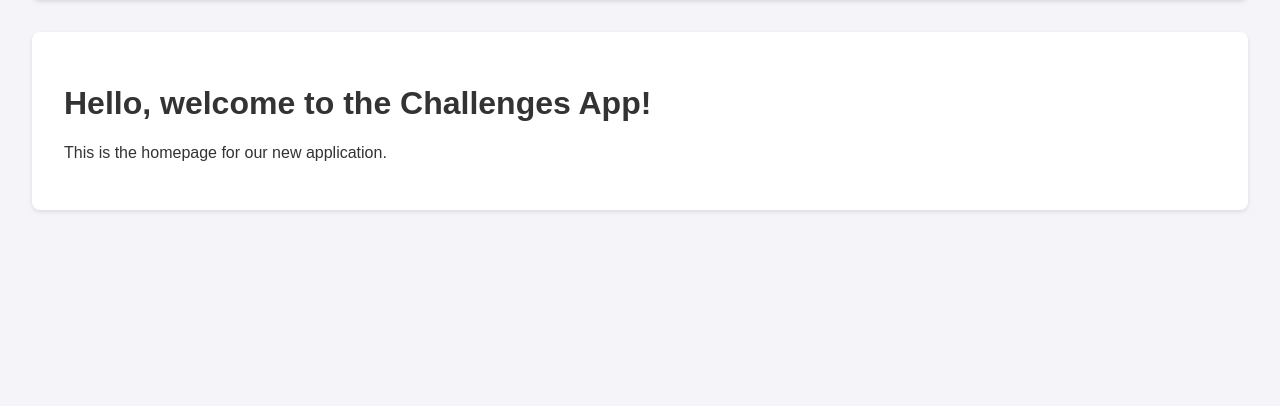
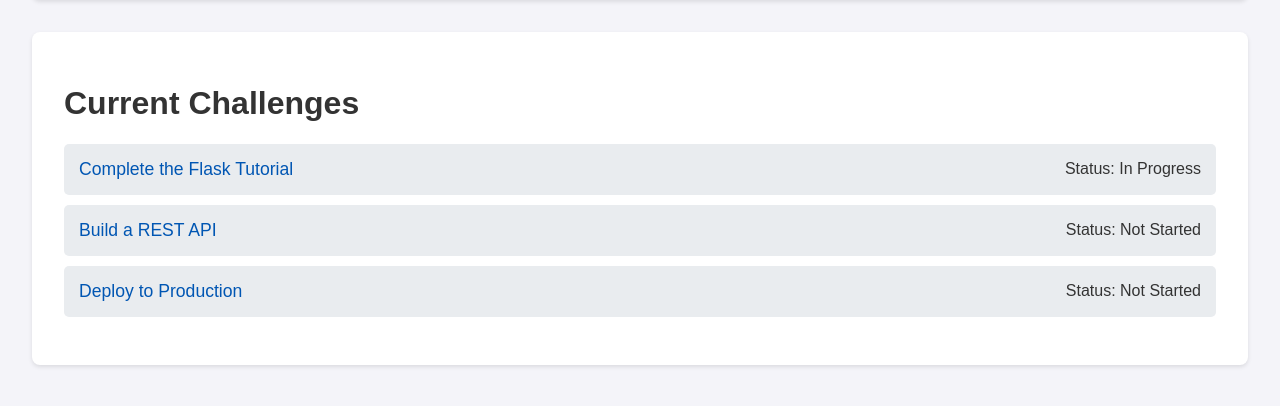
Before and after one commit to Kennedy01-crypto/Challenges, a Flask app: page / in a window 1280 px wide. Shown: the part 82-488 px from the top of the page. Run offline with Flask 3, Linux system fonts and the light colour scheme.

Commit message:
display a list of challenges from our dummy data

```diff
--- a/app/templates/index.html
+++ b/app/templates/index.html
@@ -1,4 +1,19 @@
 {% extends "base.html" %} {% block content %}
-<h1>Hello, welcome to the Challenges App!</h1>
-<p>This is the homepage for our new application.</p>
-{% endblock %}
+<h1>Current Challenges</h1>
+{% if challenges %}
+<ul class="challenge-list">
+  {% for challenge in challenges %}
+  <li>
+    <a href="{{ url_for('main.challenge', challenge_id=challenge.id) }}"
+      >{{ challenge.title }}</a
+    >
+    <span>Status: {{ challenge.status }}</span>
+  </li>
+  {% endfor %}
+</ul>
+{% else %}
+<p>
+  No challenges yet!
+  <a href="{{ url_for('main.create_challenge') }}">Create one?</a>
+</p>
+{% endif %} {% endblock %}
```
